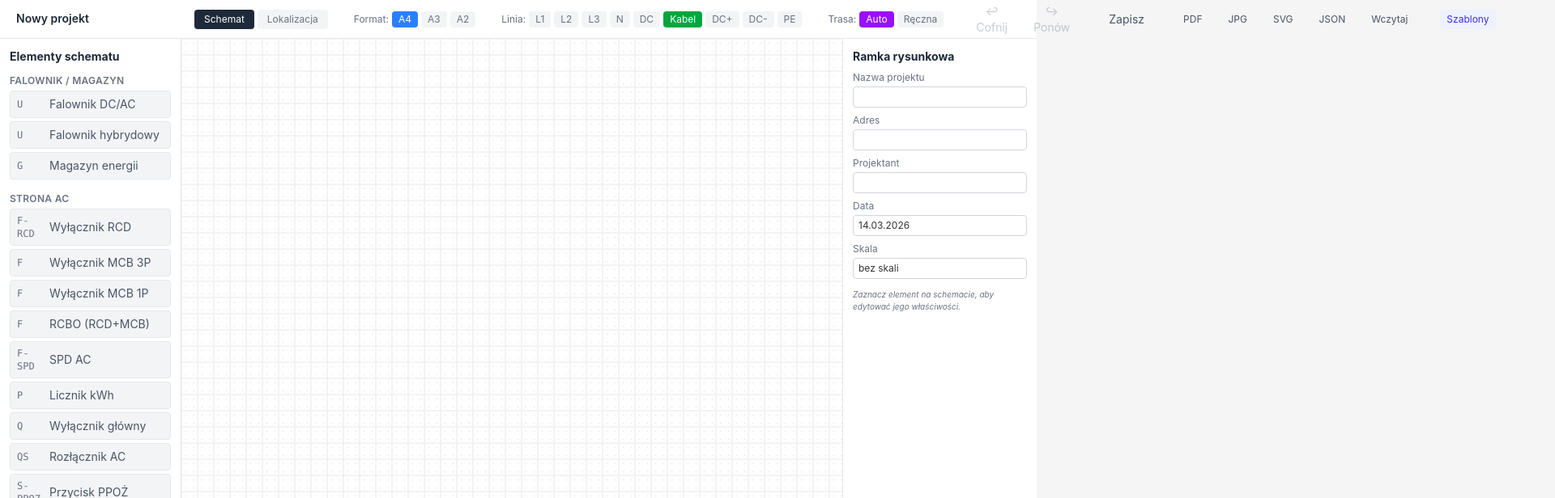
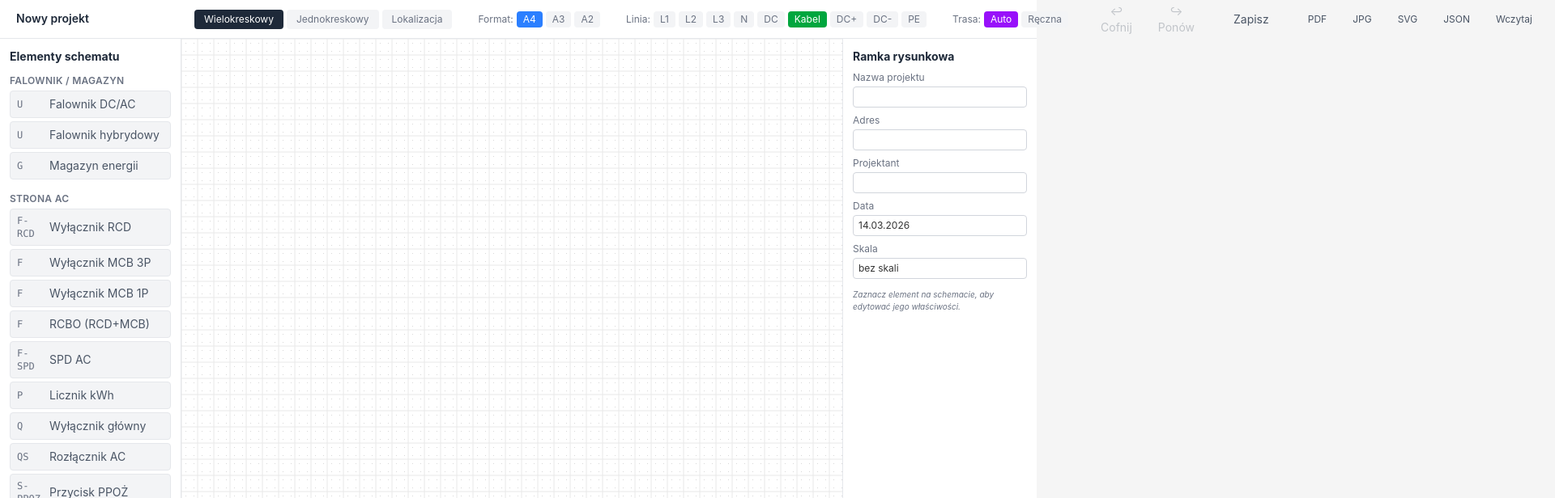
Before and after one commit to ksiaz/schemat-elektryczny, a React (Vite) app: page / in a window 1280 px wide. Shown: the top 616 px of the page at 81% size, 1920 px wide, since content can reach past the window. Built offline with nearby package versions, Linux system fonts and the light colour scheme.

Commit message:
feat(sld): Toolbar 3-stanowy + ukrycie typu linii/routingu dla SLD

```diff
--- a/src/components/toolbar/Toolbar.tsx
+++ b/src/components/toolbar/Toolbar.tsx
@@ -21,6 +21,7 @@
   } = useProjectStore();
 
   const isLayout = activeSheet === 'layout';
+  const isSingleLine = activeSheet === 'singleLine';
   const [templateOpen, setTemplateOpen] = useState(false);
 
   return (
@@ -38,20 +39,28 @@
 
       <div className="h-6 w-px bg-gray-200" />
 
-      {/* Zakladki: Schemat / Lokalizacja */}
+      {/* Zakladki: Schemat / Jednokreskowy / Lokalizacja */}
       <div className="flex items-center gap-1">
         <button
           onClick={() => setActiveSheet('schematic')}
           className={`px-3 py-1 text-xs rounded ${
-            !isLayout ? 'bg-gray-800 text-white' : 'bg-gray-100 text-gray-500 hover:bg-gray-200'
+            activeSheet === 'schematic' ? 'bg-gray-800 text-white' : 'bg-gray-100 text-gray-500 hover:bg-gray-200'
           }`}
         >
-          Schemat
+          Wielokreskowy
+        </button>
+        <button
+          onClick={() => setActiveSheet('singleLine')}
+          className={`px-3 py-1 text-xs rounded ${
+            activeSheet === 'singleLine' ? 'bg-blue-700 text-white' : 'bg-gray-100 text-gray-500 hover:bg-gray-200'
+          }`}
+        >
+          Jednokreskowy
         </button>
         <button
           onClick={() => setActiveSheet('layout')}
           className={`px-3 py-1 text-xs rounded ${
-            isLayout ? 'bg-amber-700 text-white' : 'bg-gray-100 text-gray-500 hover:bg-gray-200'
+            activeSheet === 'layout' ? 'bg-amber-700 text-white' : 'bg-gray-100 text-gray-500 hover:bg-gray-200'
           }`}
         >
           Lokalizacja
@@ -78,6 +87,8 @@
         ))}
       </div>
 
+      {!isSingleLine && !isLayout && (
+        <>
           <div className="h-6 w-px bg-gray-200" />
 
           {/* Typ polaczenia */}
@@ -130,6 +141,8 @@
               </button>
             ))}
           </div>
+        </>
+      )}
 
       <div className="h-6 w-px bg-gray-200" />
 
```
Lines whose indentation alone changed are shown as unchanged.
